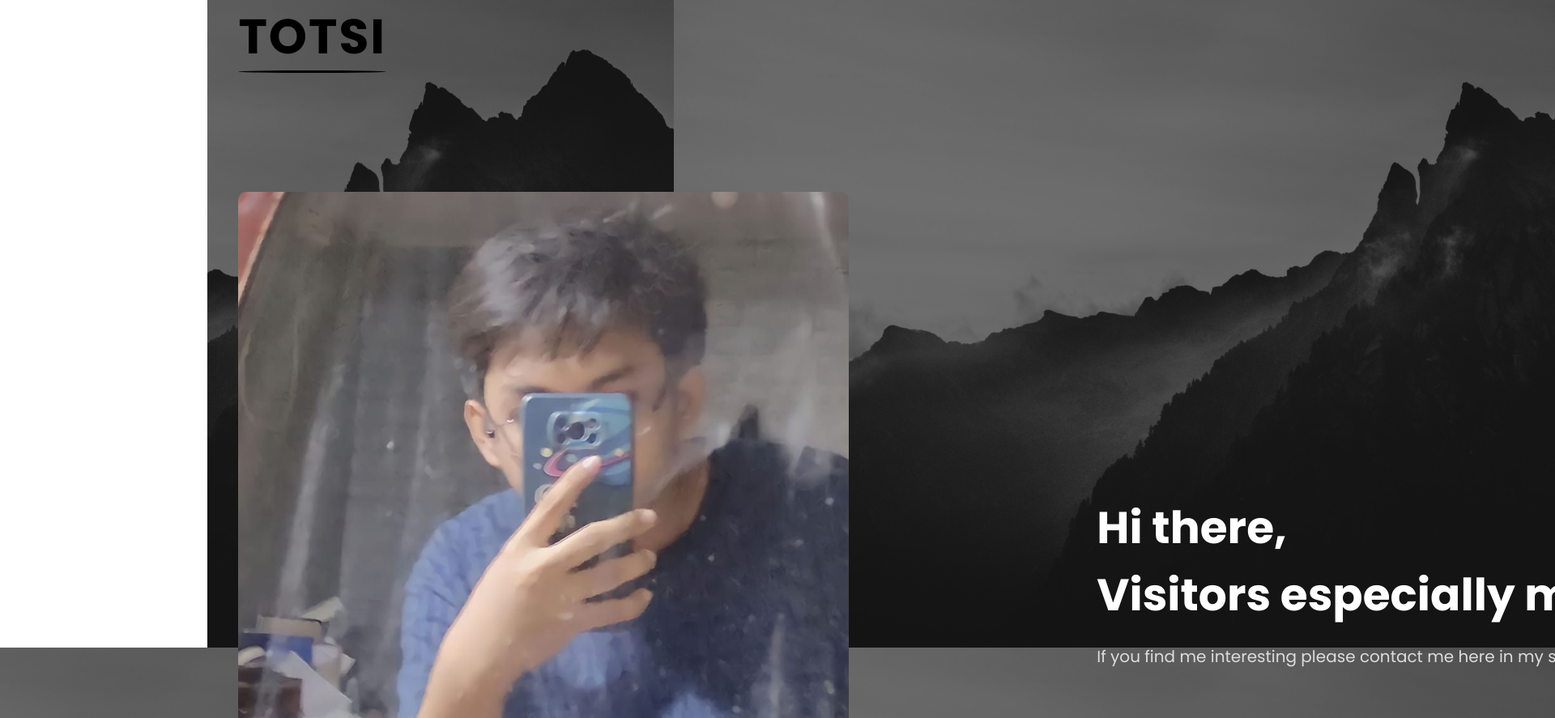
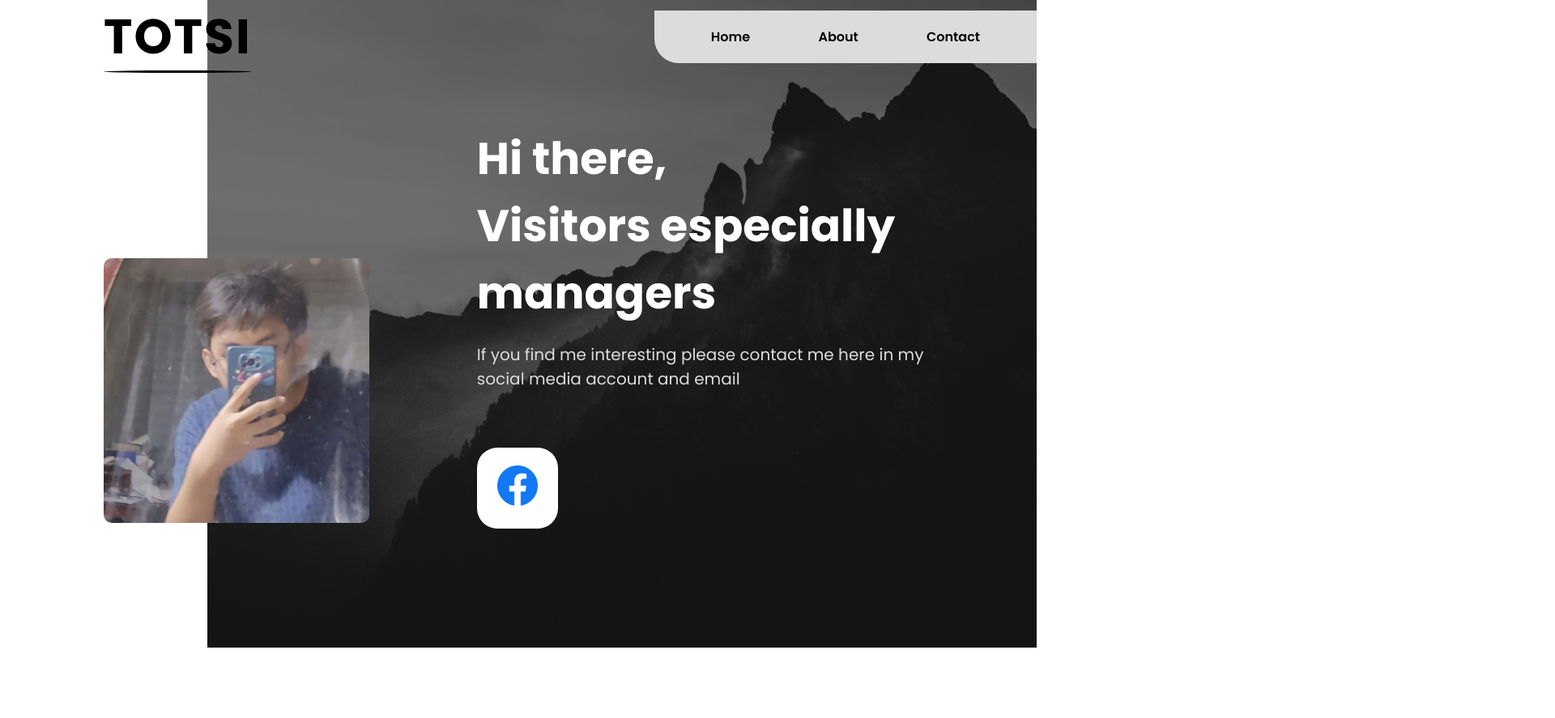
Before and after one commit to clarence04/TOTSI0444, a plain HTML site: page contact.html in a window 1280 px wide. Shown: the top 887 px of the page at 81% size, 1920 px wide, since content can reach past the window. After the commit the page ends 800 px from the top, so only its background shows below. Drawn offline with Linux system fonts and the light colour scheme.

Commit message:
Update style2.css

```diff
--- a/style2.css
+++ b/style2.css
@@ -8,8 +8,8 @@
 }
 .header{
   background-image: linear-gradient(rgba(0,0,0,0.5),rgba(0,0,0,0.5)), url('wp9218838.webp');
-  width: 230%;
-  min-height: 120vh;
+  width: 100;
+  min-height: 100vh;
   background-position: center;
   background-size: cover;
   background-attachment: fixed;
```
